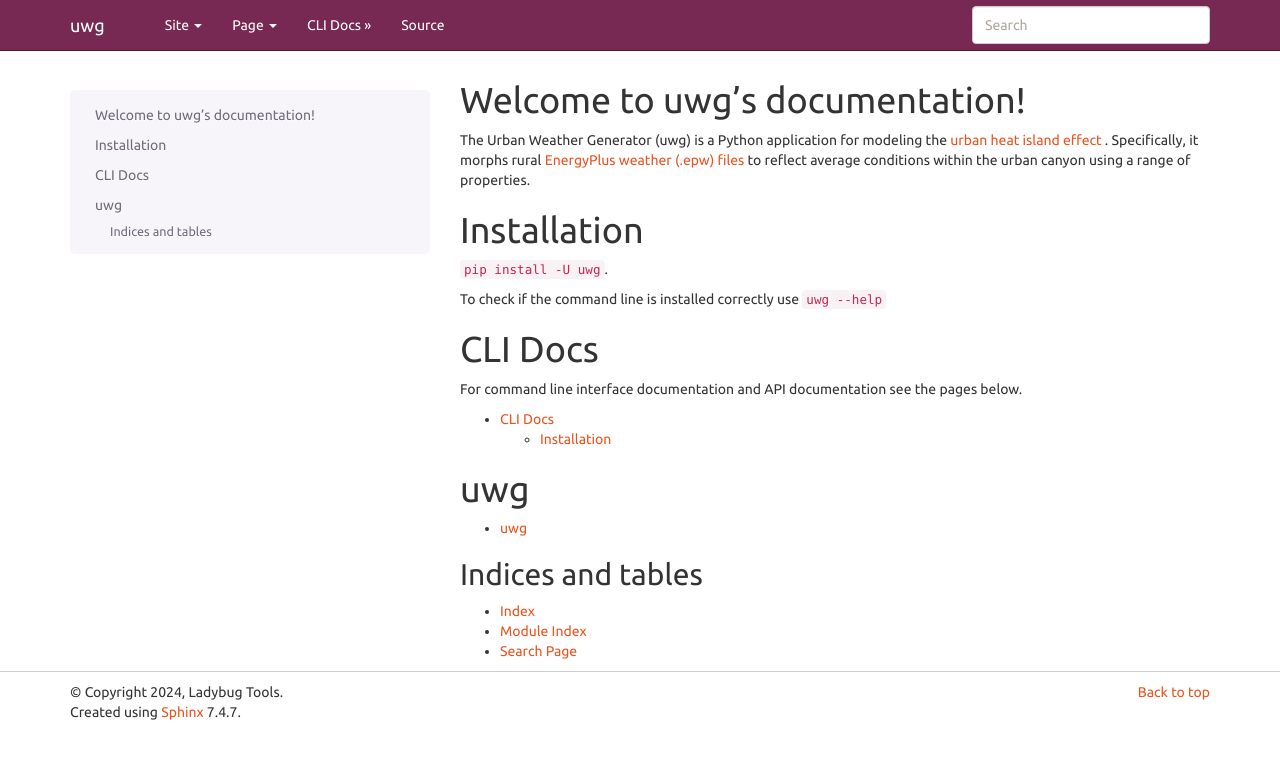
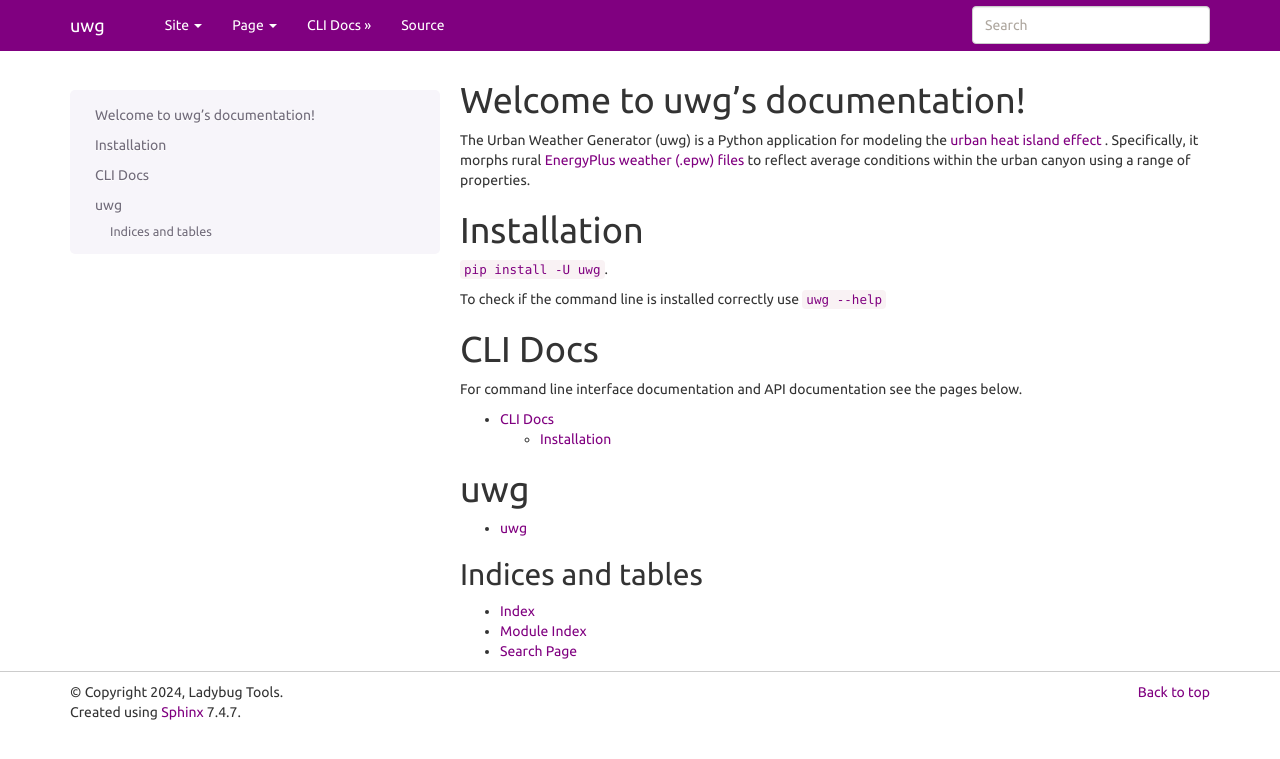
Before and after one commit to ladybug-tools/uwg, a Sphinx documentation site: the page built from docs/index.rst, in a window 1280 px wide. Shown: the top 759 px of the page. Built offline with Sphinx 7.4.7, drawn with Linux system fonts in a browser that asks for light colours; nearby versions of some CDN libraries; library files that are not in the unit come from our copies; formulas are drawn with MathJax 3; pages that are not in the unit, such as notebooks, are missing from menus.

```diff
--- a/docs/_static/custom.css
+++ b/docs/_static/custom.css
@@ -5,44 +5,61 @@
  * Sphinx stylesheet -- Bootstrap theme.
  */
 
+/* Overwrite colors */
+div.navbar-inverse {
+  background-color: #800080;
+  border-color: #800080;
+}
+a {
+  color: #800080;
+}
+a:visited {
+  color: #800080;
+}
+code {
+  color: #800080;
+}
+div.bs-sidenav a {
+  color: #333333;
+}
 
-/* The code below is based on the bootstrap website sidebar */
+/* Prevent top nav from blocking docs */
+div.navbar-fixed-top {
+  position: absolute;
+}
 
+/* Indent the side nav when in mobile mode */
+@media screen and (min-width: 0px) {
+  div.bs-sidenav ul {
+    margin-bottom: 0;
+    padding-left: 5px;
+    list-style: none;
+  }
+}
 
-/* Show and affix the side nav when space allows it */
+/* Widen and de-indent the side nav when space is restricted */
 @media screen and (min-width: 992px) {
   .bs-sidenav .nav > .active > ul {
     display: block;
   }
   div.bs-sidenav ul {
     margin-bottom: 0;
+    padding-left: 0px;
+    list-style: none;
+  }
+  .bs-sidenav {
+    width: 300px;
+  }
+}
+
+/* Slightly indent the side nav when space allows it */
+@media screen and (min-width: 1200px) {
+  div.bs-sidenav ul {
+    margin-bottom: 0;
     padding-left: 5px;
     list-style: none;
   }
-  div.bs-sidenav a {
-    color: #333333;
-  }
-  /* Widen the fixed sidenav */
-  .bs-sidenav.affix,
-  .bs-sidenav.affix-bottom {
-    width: 292px;
-  }
-  .bs-sidenav.affix {
-    position: fixed; /* Undo the static from mobile first approach */
-  }
-  .bs-sidenav.affix-bottom {
-    position: absolute; /* Undo the static from mobile first approach */
-  }
-  .bs-sidenav.affix-bottom .bs-sidenav,
-  .bs-sidenav.affix .bs-sidenav {
-    margin-top: 0;
-    margin-bottom: 0;
+  .bs-sidenav {
+    width: 370px;
   }
 }
-@media screen and (min-width: 1200px) {
-  /* Widen the fixed sidenav again */
-  .bs-sidenav.affix-bottom,
-  .bs-sidenav.affix {
-    width: 360px;
-  }
-}
--- a/docs/_templates/layout.html
+++ b/docs/_templates/layout.html
@@ -48,6 +48,7 @@
 {% endif %}
 
 {%- block extrahead %}
+<link rel="icon" type="image/x-icon" href="https://github.com/ladybug-tools/artwork/raw/refs/heads/master/icons_bugs/ico/uwg.ico">
 <meta charset='utf-8'>
 <meta http-equiv='X-UA-Compatible' content='IE=edge,chrome=1'>
 <meta name='viewport' content='width=device-width, initial-scale=1.0, maximum-scale=1'>
--- a/docs/conf.py
+++ b/docs/conf.py
@@ -15,6 +15,10 @@
 import os
 import sys
 import datetime
+
+# The theme to use for HTML and HTML Help pages
+import sphinx_bootstrap_theme
+
 now = datetime.datetime.now()
 sys.path.insert(0, os.path.abspath('..'))
 
@@ -70,7 +74,7 @@ master_doc = 'index'
 #
 # This is also used if you do content translation via gettext catalogs.
 # Usually you set "language" from the command line for these cases.
-language = None
+language = 'en'
 
 # List of patterns, relative to source directory, that match files and
 # directories to ignore when looking for source files.
@@ -82,11 +86,6 @@ pygments_style = None
 
 
 # -- Options for HTML output -------------------------------------------------
-
-# The theme to use for HTML and HTML Help pages.  See the documentation for
-# a list of builtin themes.
-#
-import sphinx_bootstrap_theme
 
 # html_theme = 'alabaster'
 html_theme = 'bootstrap'
@@ -124,6 +123,7 @@ html_theme_options = {
 # relative to this directory. They are copied after the builtin static files,
 # so a file named "default.css" will overwrite the builtin "default.css".
 html_static_path = ['_static']
+html_css_files = ['custom.css']
 
 # Custom sidebar templates, must be a dictionary that maps document names
 # to template names.
@@ -466,13 +466,3 @@ if custom_cli_docs:
     create_cli_files()
 
 # -----------------------------------------------------------------------------
-
-
-def setup(app):
-    """Run custom code with access to the Sphinx application object
-    Args:
-        app: the Sphinx application object
-    """
-
-    # Add bootstrap theme custom stylesheet
-    app.add_stylesheet("custom.css")
```
Also changed, not shown: dev-requirements.txt (+12 -16 lines), 1 other file.
